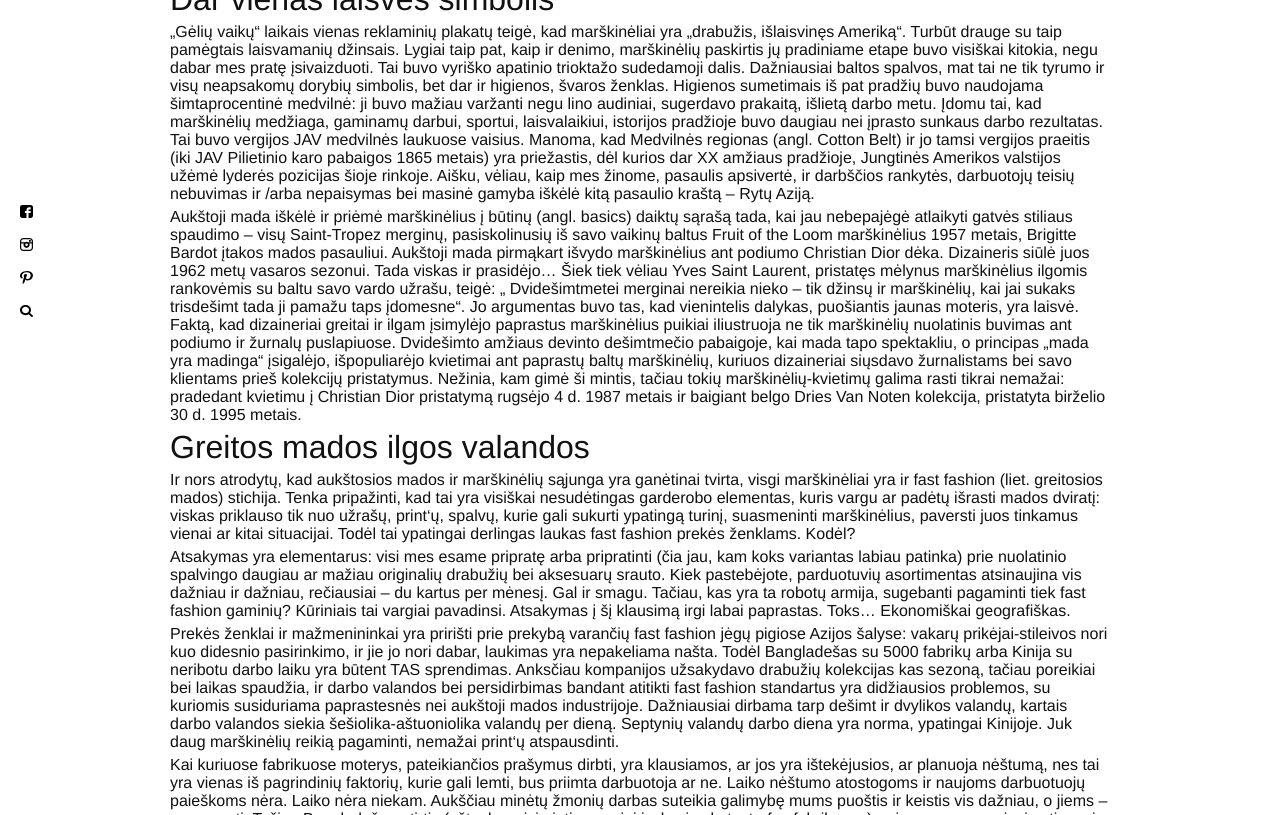
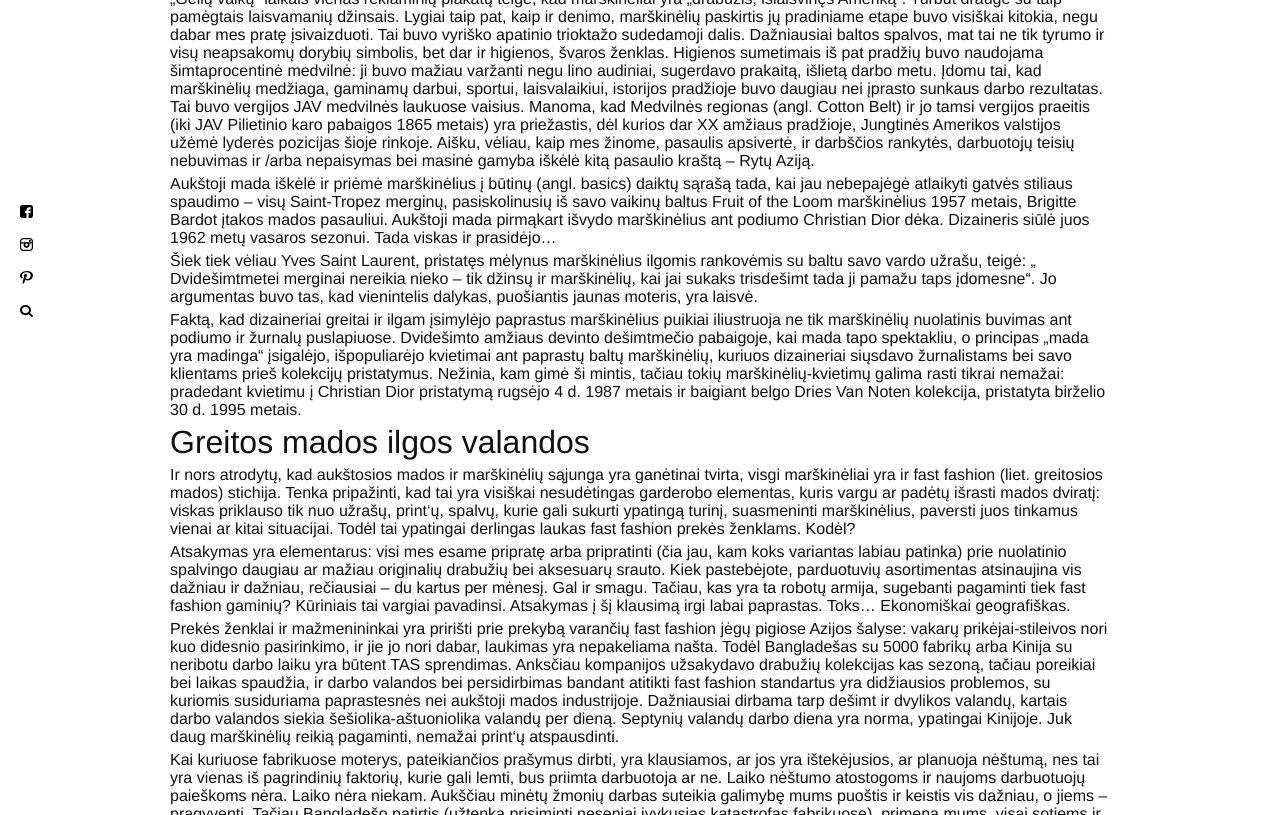
Before and after one commit to katmag/katmag.github.io, a Jekyll site: the page built from _posts/2016-08-13-sezono-papuosalas-darbas.md, in a window 1280 px wide and 900 px high, scrolled down 1216 px, cut to the strip 85-900 px from the top of the window. Built offline with Jekyll 4.4.1, drawn with Linux system fonts in a browser that asks for light colours; nearby versions of some CDN libraries; part of the change alters nothing that is shown; some of the changed text lies outside the part shown.

```diff
--- a/_posts/2016-08-13-sezono-papuosalas-darbas.md
+++ b/_posts/2016-08-13-sezono-papuosalas-darbas.md
@@ -16,11 +16,9 @@ intro: >
   ypatingai daugiau ar mažiau karštesnę vasarą. Įvairių interpretacijų „T“
   formos marškinėliai, kurie būtent dėl savo formos angliškai vadinasi
   nedvipramiškai – „t-shirt“.
+title: Sezono papuošalas – darbas
 ---
-SEZONO PAPUOŠALAS – DARBAS
-==========================
-
-![Work](\images\du-fashion-japan.jpg)
+![Work](\images\due-fashion-japan.jpg)
 
 Dar vienas laisvės simbolis
 ---------------------------
@@ -29,7 +27,9 @@ Dar vienas laisvės simbolis
 Higienos sumetimais iš pat pradžių buvo naudojama šimtaprocentinė medvilnė: ji buvo mažiau varžanti negu lino audiniai, sugerdavo prakaitą, išlietą darbo metu. Įdomu tai, kad marškinėlių medžiaga, gaminamų darbui, sportui, laisvalaikiui,  istorijos pradžioje buvo daugiau nei įprasto sunkaus darbo rezultatas. Tai buvo vergijos JAV medvilnės laukuose vaisius. Manoma, kad Medvilnės regionas (angl. Cotton Belt) ir jo tamsi vergijos praeitis (iki JAV Pilietinio karo pabaigos 1865 metais) yra priežastis, dėl kurios dar XX amžiaus pradžioje, Jungtinės Amerikos valstijos užėmė lyderės pozicijas šioje rinkoje. Aišku, vėliau, kaip mes žinome, pasaulis apsivertė, ir darbščios rankytės, darbuotojų teisių nebuvimas ir /arba nepaisymas bei masinė gamyba iškėlė kitą pasaulio kraštą – Rytų Aziją.
 
 Aukštoji mada iškėlė ir priėmė marškinėlius į būtinų (angl. basics) daiktų sąrašą tada, kai jau nebepajėgė atlaikyti gatvės stiliaus spaudimo – visų Saint-Tropez merginų, pasiskolinusių iš savo vaikinų baltus Fruit of the Loom marškinėlius 1957 metais, Brigitte Bardot įtakos mados pasauliui. Aukštoji mada pirmąkart išvydo  marškinėlius ant podiumo Christian Dior dėka. Dizaineris siūlė juos 1962 metų vasaros sezonui. Tada viskas ir prasidėjo...
+
 Šiek tiek vėliau Yves Saint Laurent, pristatęs mėlynus marškinėlius ilgomis rankovėmis su baltu savo vardo užrašu,  teigė: „ Dvidešimtmetei merginai nereikia nieko – tik džinsų ir marškinėlių, kai jai sukaks trisdešimt tada ji pamažu taps įdomesne“.  Jo argumentas buvo tas, kad vienintelis dalykas, puošiantis jaunas moteris, yra laisvė.
+
 Faktą, kad dizaineriai greitai ir ilgam įsimylėjo paprastus marškinėlius puikiai iliustruoja ne tik marškinėlių nuolatinis buvimas ant podiumo ir žurnalų puslapiuose. Dvidešimto amžiaus devinto dešimtmečio pabaigoje, kai mada tapo spektakliu, o principas „mada yra madinga“ įsigalėjo, išpopuliarėjo kvietimai ant paprastų baltų marškinėlių, kuriuos dizaineriai siųsdavo žurnalistams bei savo klientams prieš kolekcijų pristatymus. Nežinia, kam gimė ši mintis, tačiau tokių marškinėlių-kvietimų galima rasti tikrai nemažai: pradedant kvietimu į Christian Dior pristatymą rugsėjo 4 d. 1987 metais ir baigiant belgo Dries Van Noten kolekcija, pristatyta birželio 30 d. 1995 metais.
 
 Greitos mados ilgos valandos
```
